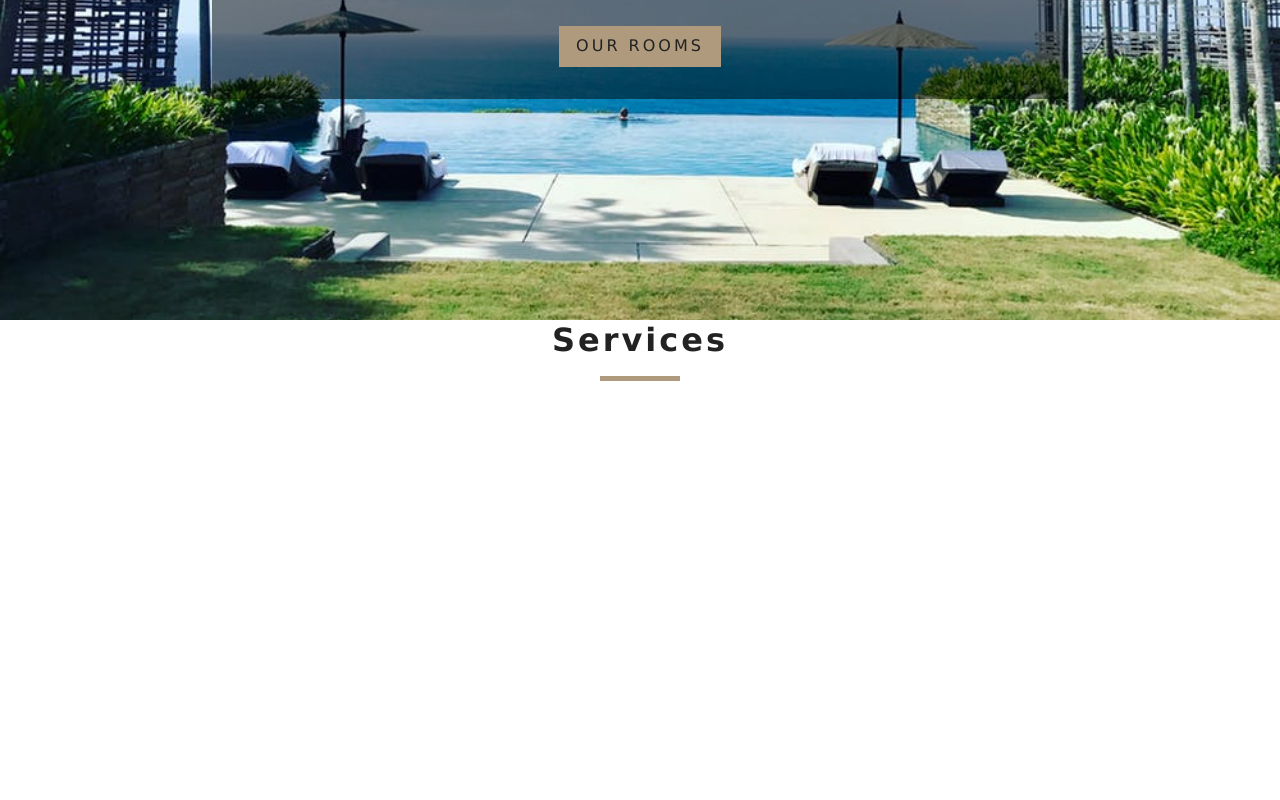
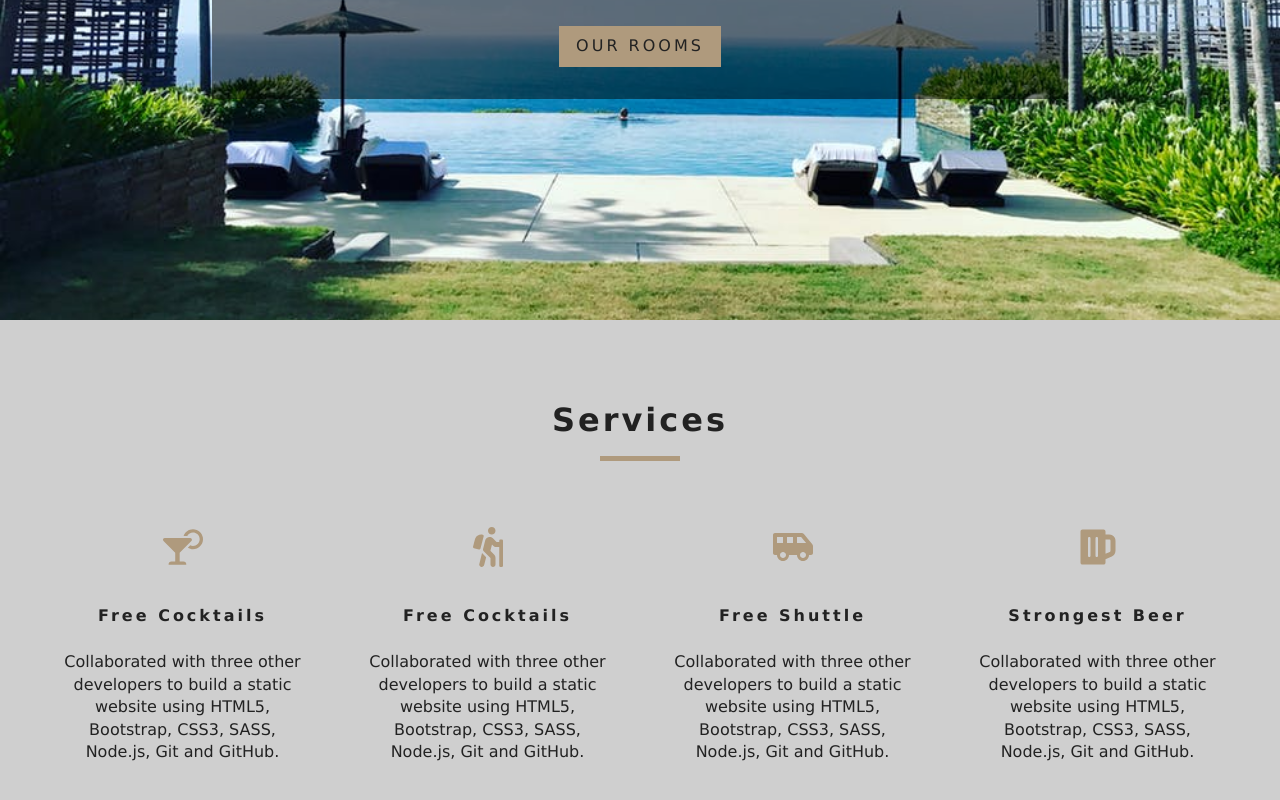
Before and after one commit to lario0913/beach-resort, a React (Create React App) app: page / in a window 1280 px wide. Shown: the part 480-1280 px from the top of the page. Before the commit the page ends 925 px from the top, so only its background shows below. Built offline with nearby package versions, Linux system fonts and the light colour scheme.

Commit message:
completed the services component

```diff
--- a/src/App.css
+++ b/src/App.css
@@ -260,6 +260,7 @@
 }
 .services h6 {
   letter-spacing: var(--mainSpacing);
+  text-transform: capitalize;
 }
 .services p {
   width: 80%;
--- a/src/components/Services.js
+++ b/src/components/Services.js
@@ -1,12 +1,49 @@
 import React, { Component } from 'react'
 import Title from './Title'
+import {FaCocktail, FaHiking, FaShuttleVan, FaBeer} from 'react-icons/fa'
 
 export class Services extends Component {
+    state={
+        services: [
+            {
+                icon: <FaCocktail />,
+                title: "free cocktails",
+                info: "Collaborated with three other developers to build a static website using HTML5, Bootstrap, CSS3, SASS, Node.js, Git and GitHub."
+            },
+            {
+                icon: <FaHiking />,
+                title: "free cocktails",
+                info: "Collaborated with three other developers to build a static website using HTML5, Bootstrap, CSS3, SASS, Node.js, Git and GitHub."
+            },
+            {
+                icon: <FaShuttleVan />,
+                title: "free shuttle",
+                info: "Collaborated with three other developers to build a static website using HTML5, Bootstrap, CSS3, SASS, Node.js, Git and GitHub."
+            },
+            {
+                icon: <FaBeer />,
+                title: "strongest beer",
+                info: "Collaborated with three other developers to build a static website using HTML5, Bootstrap, CSS3, SASS, Node.js, Git and GitHub."
+            }
+        ]
+    }
+
     render() {
         return (
-            <div>
+            <section className="services">
                 <Title title='Services' />
-            </div>
+                <div className="services-center">
+                    {
+                        this.state.services.map((item, index)=> {
+                            return <article key={index} className="service">
+                                        <span>{item.icon}</span>
+                                        <h6>{item.title}</h6>
+                                        <p>{item.info}</p>
+                                    </article>
+                        })
+                    }
+                </div>
+            </section>
         )
     }
 }
```
Also changed, not shown: 1 other file (tests, documents, lock files or other folders).
